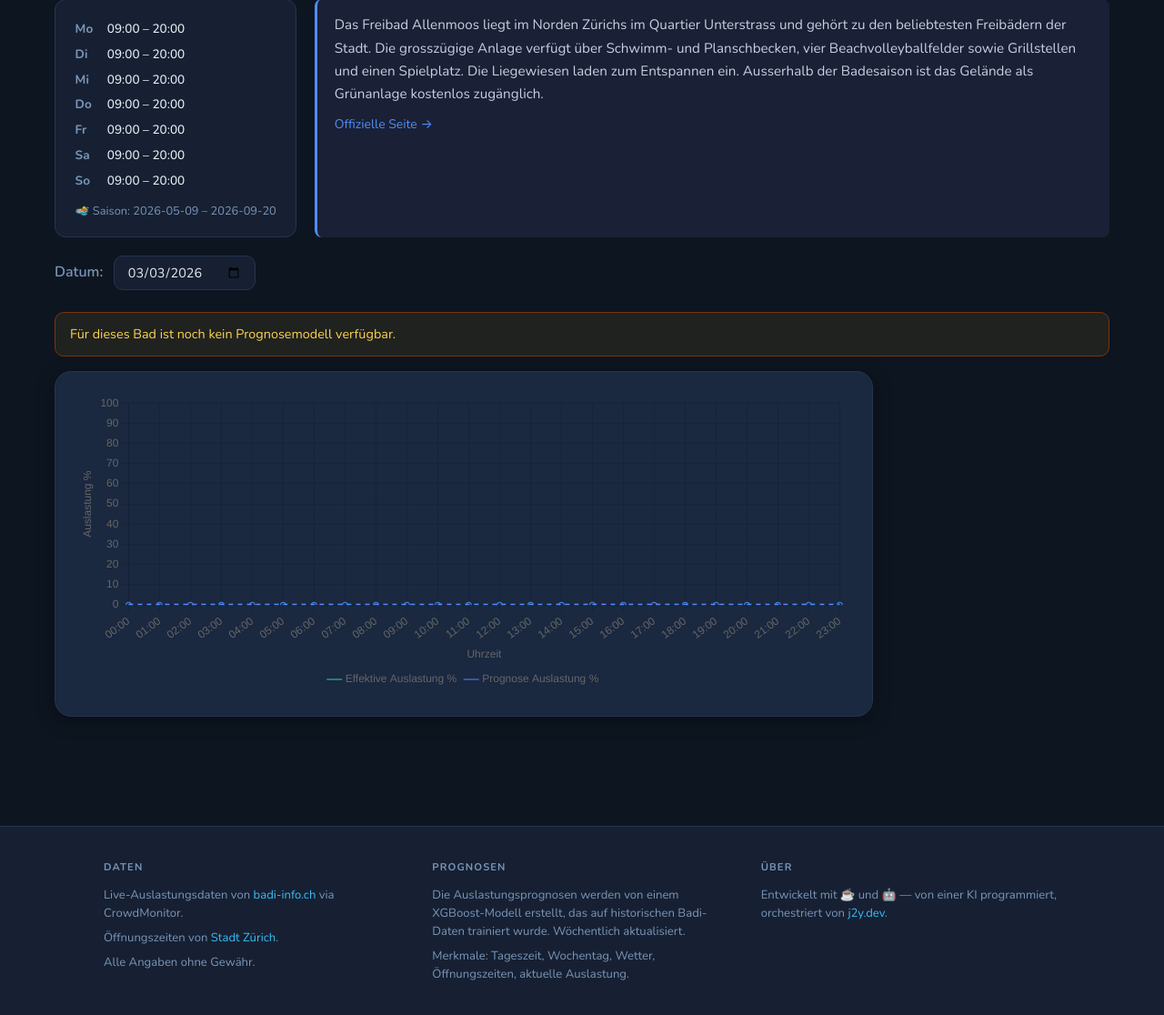
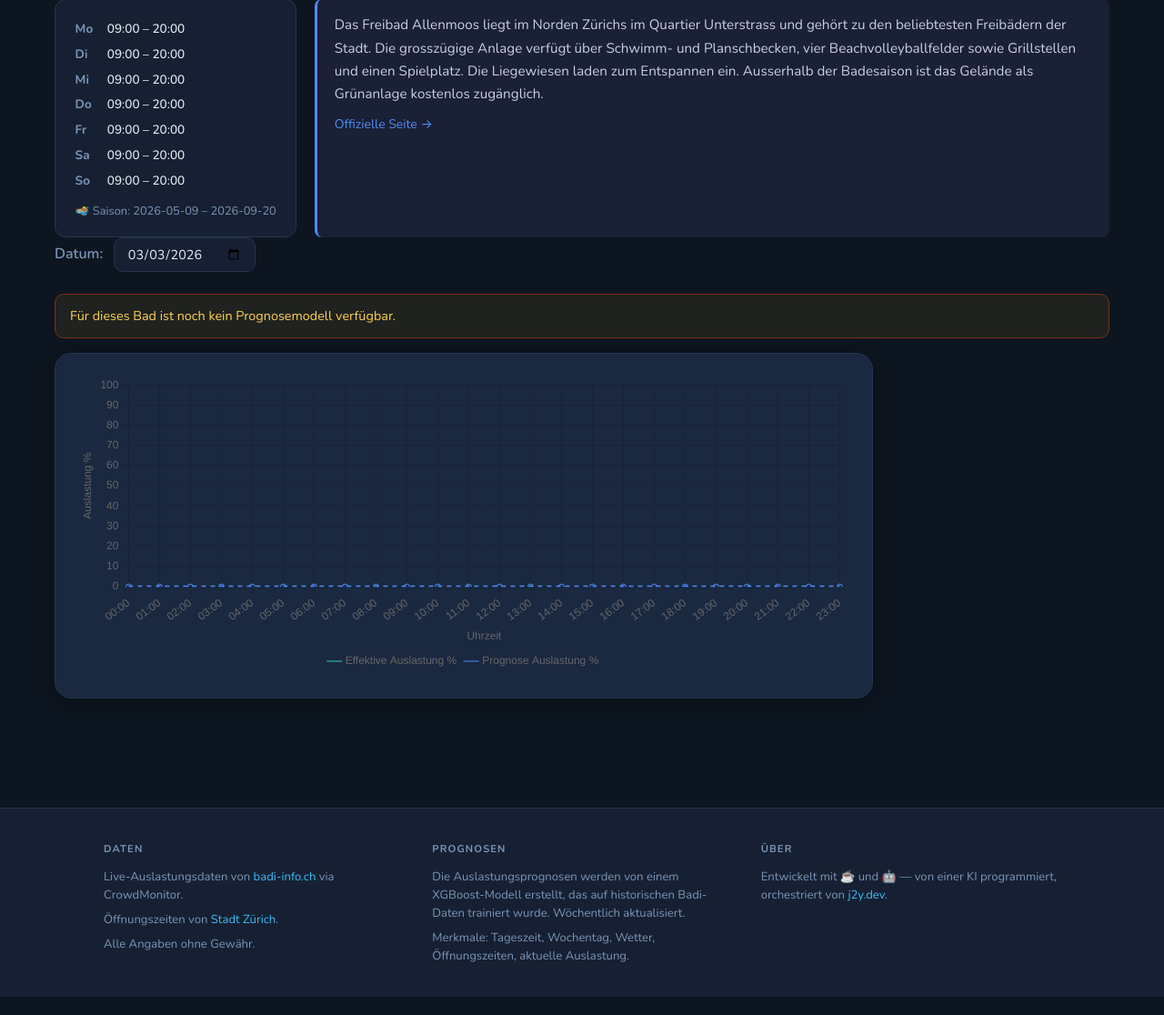
Before and after one commit to mekanics/badifrei, a FastAPI app: page /bad/fb001 in a window 1280 px wide. Shown: the part 206-1322 px from the top of the page at 91% size. Run offline with FastAPI, Linux system fonts and the light colour scheme; some libraries are stand-ins or nearby versions.

Commit message:
fix(ui): remove margin around pool-info-block grid

```diff
--- a/api/templates/pool.html
+++ b/api/templates/pool.html
@@ -142,7 +142,6 @@ Prognose. Wann ist es am ruhigsten?{% endblock %}
     display: grid;
     grid-template-columns: auto 1fr;
     gap: 1.2rem;
-    margin: 1.25rem 0;
   }
 
   @media (max-width: 600px) {
```
